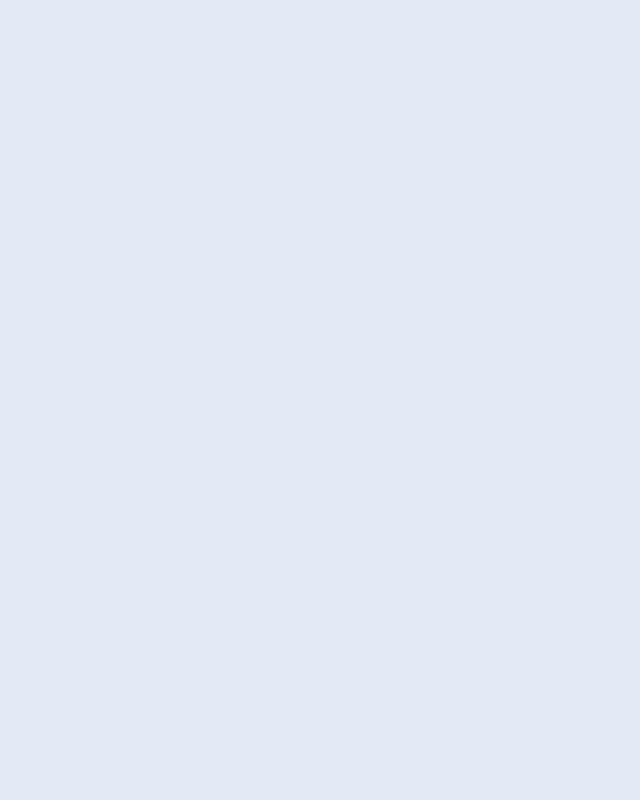
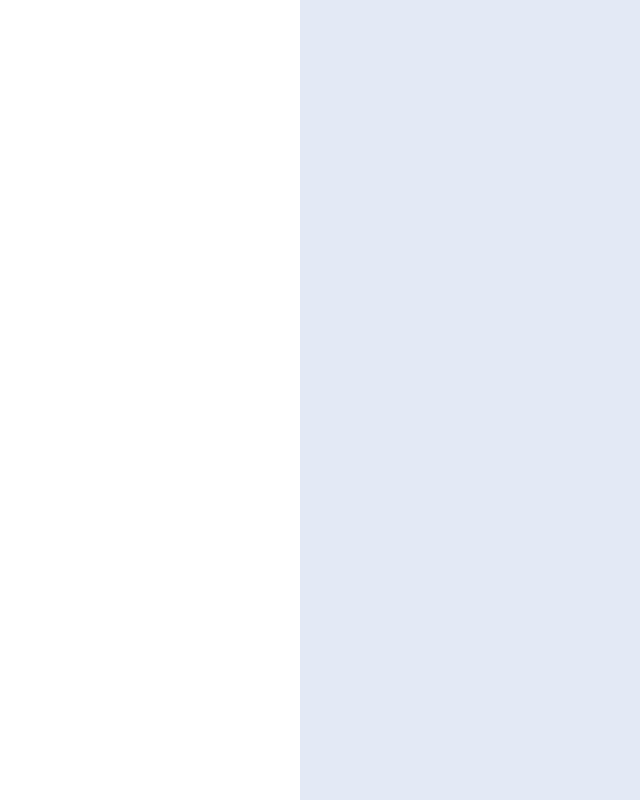
Before and after one commit to mart-anthony-stark/Invoice-Management-App-Express, a Svelte app in the folder client/: page / in a window 1280 px wide. Shown: the whole page, without its empty margins (0-640 px from the left). Built offline with nearby package versions, Linux system fonts and the light colour scheme.

Commit message:
add: sidebar

```diff
--- a/client/src/App.svelte
+++ b/client/src/App.svelte
@@ -2,10 +2,19 @@
 </script>
 
 <main />
+<div class="sidebar" />
 
 <style>
   main {
     min-height: 100vh;
     background: var(--c-pri);
   }
+  .sidebar {
+    position: fixed;
+    top: 0;
+    left: 0;
+    height: 100vh;
+    width: 300px;
+    background: var(--c-complementary);
+  }
 </style>
```
